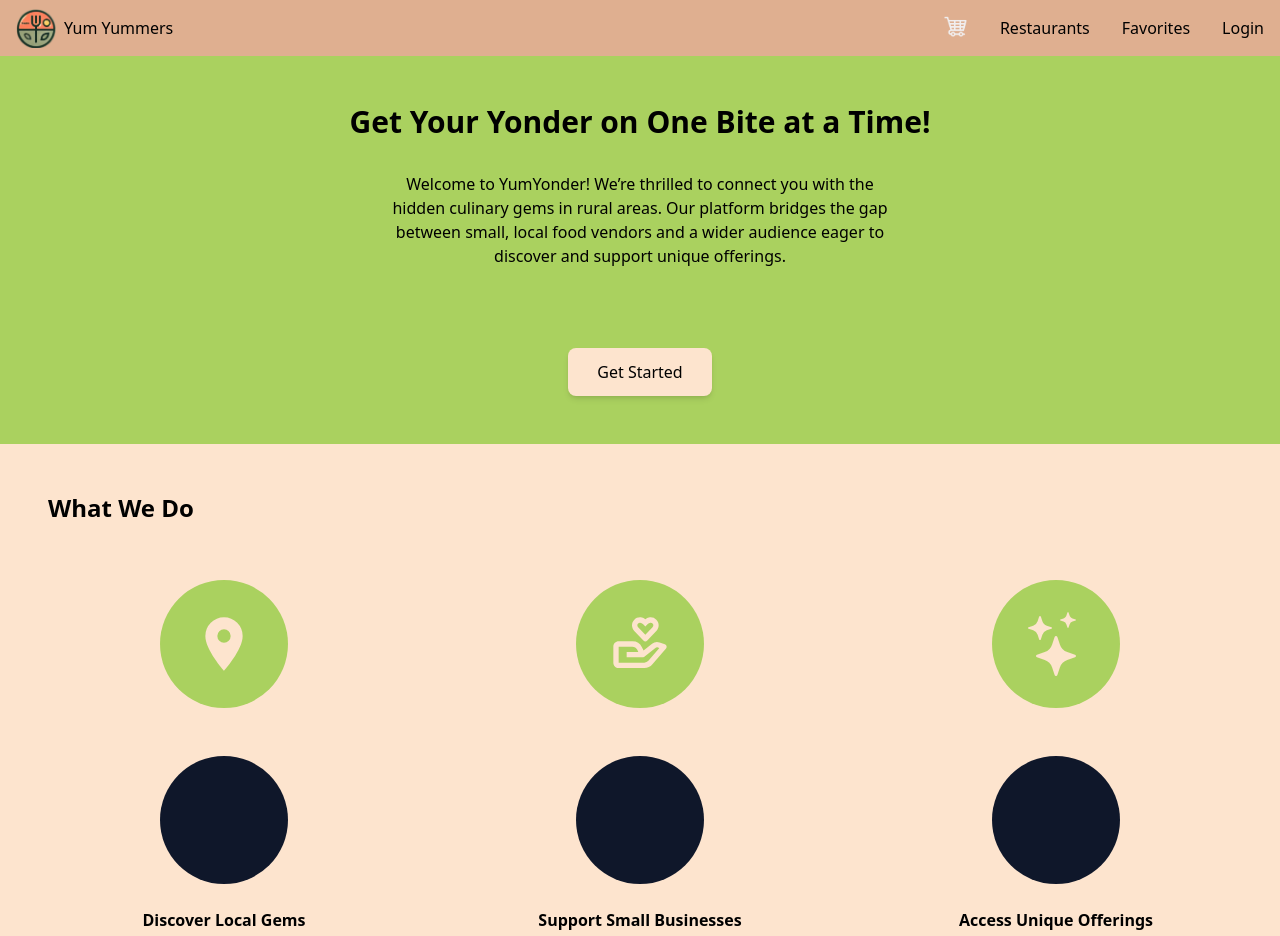
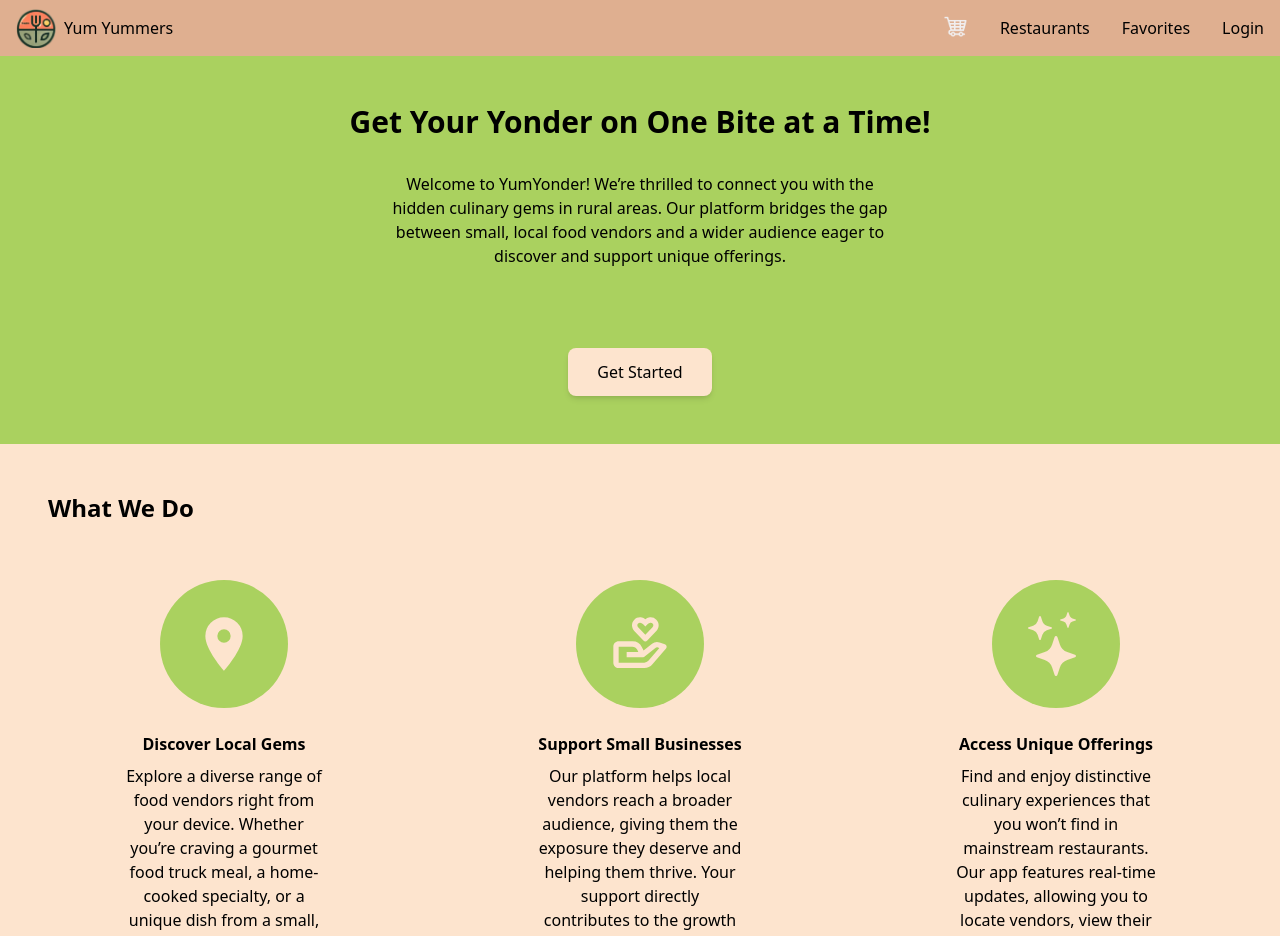
Before and after one commit to Bay-Valley-Tech-Code-Academy/EatsInReach, a Next.js app: page /Pages/About in a window 1280 px wide. Shown: the top 936 px of the page. Built offline with nearby package versions, Linux system fonts and the light colour scheme.

Commit message:
Changed color scheme

```diff
--- a/src/app/Components/LearnMoreCard.js
+++ b/src/app/Components/LearnMoreCard.js
@@ -6,7 +6,6 @@ export default function LearnMoreCard({image, title, description, link}) {
                     {image}
                 </div>
             </div>
-            <div className="w-32 h-32 m-6 bg-slate-900 rounded-full"></div>
             <div className="text-center">
                 <h3 className="font-bold mb-2"> {title} </h3>
                 <p> {description} </p>
```
